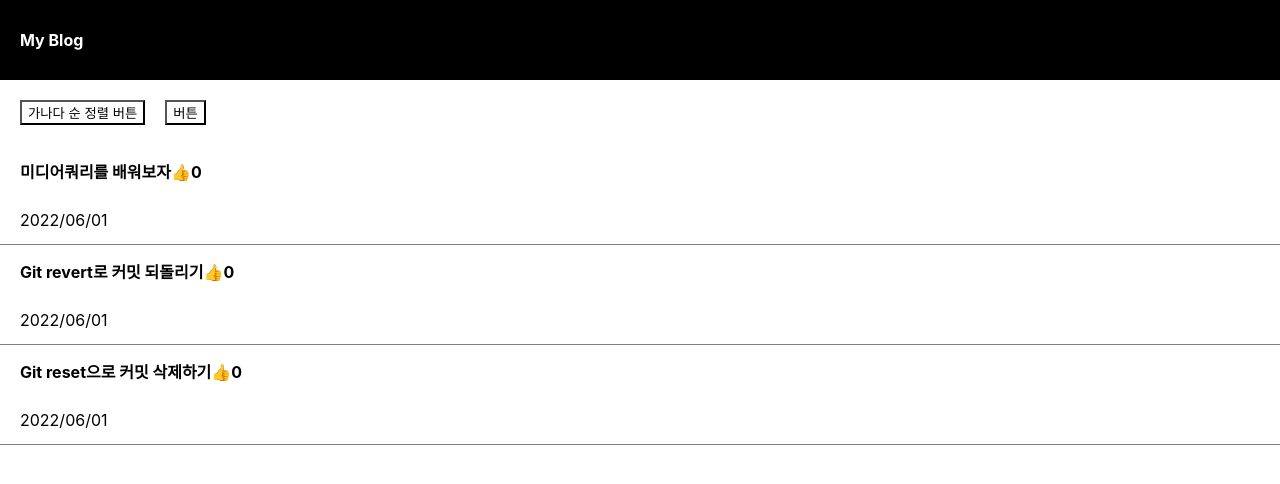
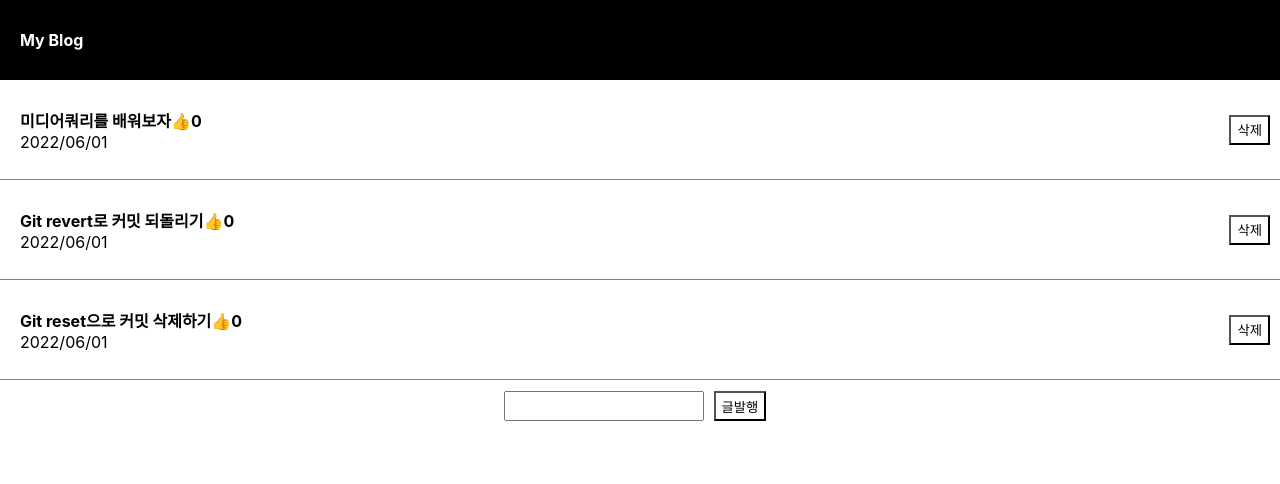
Before and after one commit to hwajj/react-practice-repository, a React (Create React App) app: page / in a window 1280 px wide. Shown: the top 484 px of the page. Built offline with nearby package versions, Linux system fonts and the light colour scheme.

Commit message:
Add input box

```diff
--- a/src/App.css
+++ b/src/App.css
@@ -1,8 +1,6 @@
 * {
 	box-sizing: border-box;
 	margin: 0;
-}
-.blog {
 }
 
 .black-nav {
@@ -21,9 +19,9 @@
 	padding-left: 20px;
 	border-bottom: 1px solid grey;
 	display: flex;
-	flex-direction: column;
-	justify-content: space-around;
-	align-items: flex-start;
+	flex-direction: row;
+	justify-content: space-between;
+	align-items: center;
 }
 
 button {
@@ -48,11 +46,28 @@ button {
 	background-color: antiquewhite;
 	font-size: 20px;
 }
-
-.h-100 {
+´ .h-100 {
 	height: 140px;
 }
 
 .pointer {
 	cursor: pointer;
 }
+
+.input-container {
+	width: 300px;
+	margin: auto;
+	display: flex;
+	justify-content: center;
+	padding: 1px;
+	align-items: center;
+}
+
+input {
+	width: 200px;
+	height: 30px;
+}
+
+button {
+	height: 30px;
+}
--- a/src/App.js
+++ b/src/App.js
@@ -10,6 +10,13 @@ function App() {
 		'Git reset으로 커밋 삭제하기',
 	]);
 	let [likeArr, setLike] = useState([0, 0, 0]);
+	let [content, setContent] = useState('');
+
+	let addPost = () => {
+		let copy = [...blogList];
+		copy.unshift(content);
+		setBlogList(copy);
+	};
 
 	return (
 		<>
@@ -18,33 +25,12 @@ function App() {
 					<h4>My Blog</h4>
 					<div></div>
 				</div>
-				<div className="button-container">
-					<button
-						onClick={() => {
-							let copy = [...blogList];
-
-							copy.sort();
-							setBlogList(copy);
-						}}
-					>
-						가나다 순 정렬 버튼
-					</button>
-
-					<button
-						onClick={() => {
-							let copy = [...blogList];
-							copy[0] = '부트스트랩으로 반응형 웹디자인만들기';
-							setBlogList(copy);
-						}}
-					>
-						버튼
-					</button>
-				</div>
 
 				<div className="lists">
 					{blogList.map((item, idx) => {
 						return (
 							<div className="list" key={idx}>
+								<div>
 									<h4
 										className="pointer"
 										onClick={() => {
@@ -57,7 +43,6 @@ function App() {
 											onClick={() => {
 												let copyLike = [...likeArr];
 												copyLike[idx]++;
-
 												setLike(copyLike);
 											}}
 										>
@@ -68,11 +53,34 @@ function App() {
 
 									<p>2022/06/01</p>
 								</div>
+								<button
+									onClick={() => {
+										let copyList = [...blogList];
+										copyList.splice(idx, 1);
+										setBlogList(copyList);
+									}}
+								>
+									삭제
+								</button>
+							</div>
 						);
 					})}
 				</div>
+				<div className="input-container">
+					<input
+						onInput={(e) => {
+							setContent(e.target.value);
+						}}
+						onKeyPress={(e) => {
+							if (e.key === 'Enter') {
+								addPost();
+							}
+						}}
+					/>
+					<button onClick={addPost}>글발행</button>
+				</div>
+			</div>
 			{modal ? <Modal clickedIdx={clickedIdx} blogList={blogList} /> : null}
-			</div>
 		</>
 	);
 }
@@ -82,7 +90,7 @@ function Modal(props) {
 		<div className="modal h-100">
 			<h4>{props.blogList[props.clickedIdx]}</h4>
 			<p>날짜</p>
-			<p>상세내용</p>
+			<p>내용</p>
 		</div>
 	);
 }
```
Lines whose indentation alone changed are shown as unchanged.
